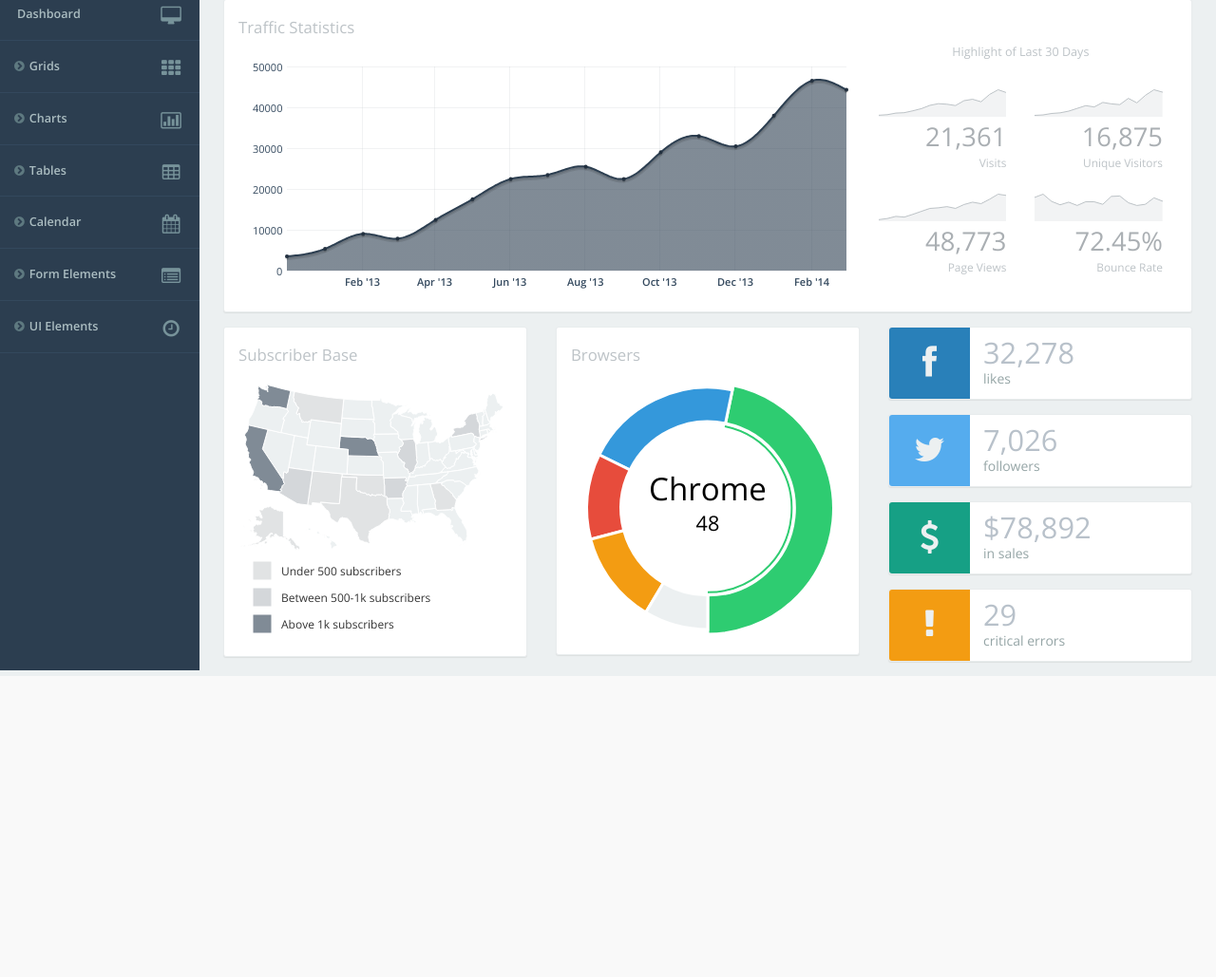
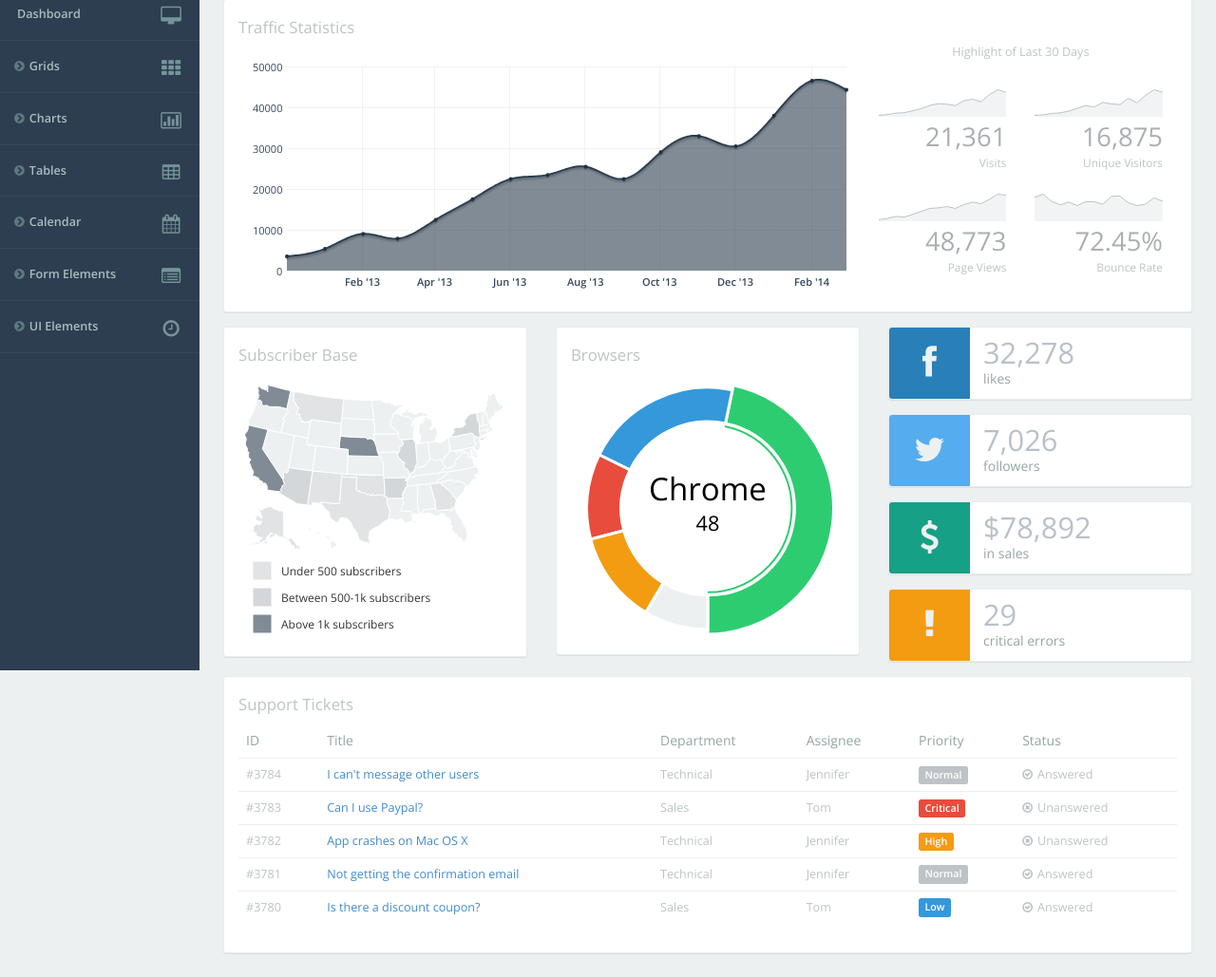
Before and after one commit to vivekagr/vakarian, a Flask app: page / in a window 1280 px wide. Shown: the part 158-1187 px from the top of the page at 95% size. Before the commit the page ends 870 px from the top, so only its background shows below. Run offline with Flask 2, Linux system fonts and the light colour scheme; some libraries are stand-ins or nearby versions.

Commit message:
Add support tickets table.

```diff
--- a/static/css/compiled/base.css
+++ b/static/css/compiled/base.css
@@ -337,7 +337,7 @@ button.btn-navbar {
 
 .content-wrapper {
   margin: 64px 0 0 210px;
-  padding: 0 25px;
+  padding: 0 25px 25px;
   color: #2c3e50; }
 
 .page-title {
--- a/static/css/compiled/dashboard.css
+++ b/static/css/compiled/dashboard.css
@@ -1,3 +1,12 @@
+.fa-icon, table.support-tickets-table tbody > tr > td.status:before {
+  display: inline-block;
+  font-family: FontAwesome;
+  font-style: normal;
+  font-weight: normal;
+  line-height: 1;
+  -webkit-font-smoothing: antialiased;
+  -moz-osx-font-smoothing: grayscale; }
+
 #trafficChart {
   margin: 15px 0;
   width: 100%;
@@ -111,3 +120,31 @@
   moz-opacity: 0.80;
   opacity: 0.80;
   filter: alpha(opacity=80); }
+
+table.support-tickets-table {
+  margin-top: 10px; }
+  table.support-tickets-table thead > tr > th {
+    font-weight: 400;
+    color: #95a5a6;
+    border-bottom-width: 0; }
+  table.support-tickets-table tbody > tr > td {
+    font-size: 0.9em;
+    font-weight: 400;
+    border-top-color: #ecf0f1; }
+    table.support-tickets-table tbody > tr > td span.label {
+      background-color: #bdc3c7;
+      font-size: 0.85em;
+      font-weight: 600; }
+      table.support-tickets-table tbody > tr > td span.label.critical {
+        background-color: #e74c3c; }
+      table.support-tickets-table tbody > tr > td span.label.high {
+        background-color: #f39c12; }
+      table.support-tickets-table tbody > tr > td span.label.normal {
+        background-color: #bdc3c7; }
+      table.support-tickets-table tbody > tr > td span.label.low {
+        background-color: #3498db; }
+    table.support-tickets-table tbody > tr > td.status:before {
+      content: '\f05c';
+      margin-right: 0.4em; }
+    table.support-tickets-table tbody > tr > td.status.answered:before {
+      content: '\f05d'; }
--- a/static/css/scss/_mixins.scss
+++ b/static/css/scss/_helper.scss
@@ -12,3 +12,13 @@
   -o-transition: $val;
   transition: $val;
 }
+
+.fa-icon {
+  display: inline-block;
+  font-family: FontAwesome;
+  font-style: normal;
+  font-weight: normal;
+  line-height: 1;
+  -webkit-font-smoothing: antialiased;
+  -moz-osx-font-smoothing: grayscale;
+}
--- a/static/css/scss/base.scss
+++ b/static/css/scss/base.scss
@@ -1,15 +1,5 @@
-@import 'mixins';
+@import 'helper';
 @import 'vars';
-
-.fa-icon {
-  display: inline-block;
-  font-family: FontAwesome;
-  font-style: normal;
-  font-weight: normal;
-  line-height: 1;
-  -webkit-font-smoothing: antialiased;
-  -moz-osx-font-smoothing: grayscale;
-}
 
 * {
   box-sizing: border-box;
@@ -454,7 +444,7 @@ button.btn-navbar {
 // Wrapper for the main content area
 .content-wrapper {
   margin: 64px 0 0 210px;
-  padding: 0 25px;
+  padding: 0 25px 25px;
   color: #2c3e50;
 }
 
--- a/static/css/scss/dashboard.scss
+++ b/static/css/scss/dashboard.scss
@@ -1,4 +1,4 @@
-@import 'mixins';
+@import 'helper';
 @import 'vars';
 
 // Website traffic chart
@@ -137,3 +137,40 @@
     filter: alpha(opacity=80);
   }
 }
+
+table.support-tickets-table {
+  margin-top: 10px;
+
+  thead > tr > th {
+    font-weight: 400;
+    color: #95a5a6;
+    border-bottom-width: 0;
+  }
+
+  tbody > tr > td {
+    font-size: 0.9em;
+    font-weight: 400;
+    border-top-color: #ecf0f1;
+
+    span.label {
+      background-color: #bdc3c7;
+      font-size: 0.85em;
+      font-weight: 600;
+
+      &.critical { background-color: #e74c3c; }
+      &.high { background-color: #f39c12; }
+      &.normal { background-color: #bdc3c7; }
+      &.low { background-color: #3498db; }
+    }
+
+    &.status:before {
+      @extend .fa-icon;
+      content: '\f05c';
+      margin-right: 0.4em;
+    }
+
+    &.status.answered:before {
+      content: '\f05d';
+    }
+  }
+}
--- a/templates/index.html
+++ b/templates/index.html
@@ -93,6 +93,74 @@
             </div>
         </div>
     </div>
+{#    <div class="row">#}
+{#        <div class="col-md-4">#}
+{#            <div class="widget">#}
+{#                <h4 class="widget-title">Calendar</h4>#}
+{#            </div>#}
+{#        </div>#}
+{#    </div>#}
+    <div class="row">
+        <div class="col-md-12">
+            <div class="widget">
+                <h4 class="widget-title">Support Tickets</h4>
+                <table class="table table-responsive support-tickets-table">
+                    <thead>
+                        <tr>
+                            <th>ID</th>
+                            <th>Title</th>
+                            <th>Department</th>
+                            <th>Assignee</th>
+                            <th>Priority</th>
+                            <th>Status</th>
+                        </tr>
+                    </thead>
+                    <tbody>
+                        <tr>
+                            <td>#3784</td>
+                            <td><a href="#">I can't message other users</a></td>
+                            <td>Technical</td>
+                            <td>Jennifer</td>
+                            <td><span class="label normal">Normal</span></td>
+                            <td class="status answered">Answered</td>
+                        </tr>
+                        <tr>
+                            <td>#3783</td>
+                            <td><a href="#">Can I use Paypal?</a></td>
+                            <td>Sales</td>
+                            <td>Tom</td>
+                            <td><span class="label critical">Critical</span></td>
+                            <td class="status">Unanswered</td>
+                        </tr>
+                        <tr>
+                            <td>#3782</td>
+                            <td><a href="#">App crashes on Mac OS X</a></td>
+                            <td>Technical</td>
+                            <td>Jennifer</td>
+                            <td><span class="label high">High</span></td>
+                            <td class="status">Unanswered</td>
+                        </tr>
+                        <tr>
+                            <td>#3781</td>
+                            <td><a href="#">Not getting the confirmation email</a></td>
+                            <td>Technical</td>
+                            <td>Jennifer</td>
+                            <td><span class="label normal">Normal</span></td>
+                            <td class="status answered">Answered</td>
+                        </tr>
+                        <tr>
+                            <td>#3780</td>
+                            <td><a href="#">Is there a discount coupon?</a></td>
+                            <td>Sales</td>
+                            <td>Tom</td>
+                            <td><span class="label low">Low</span></td>
+                            <td class="status answered">Answered</td>
+                        </tr>
+                    </tbody>
+                </table>
+            </div>
+        </div>
+    </div>
 {% endblock %}
 
 {% block vendor_js %}
```
